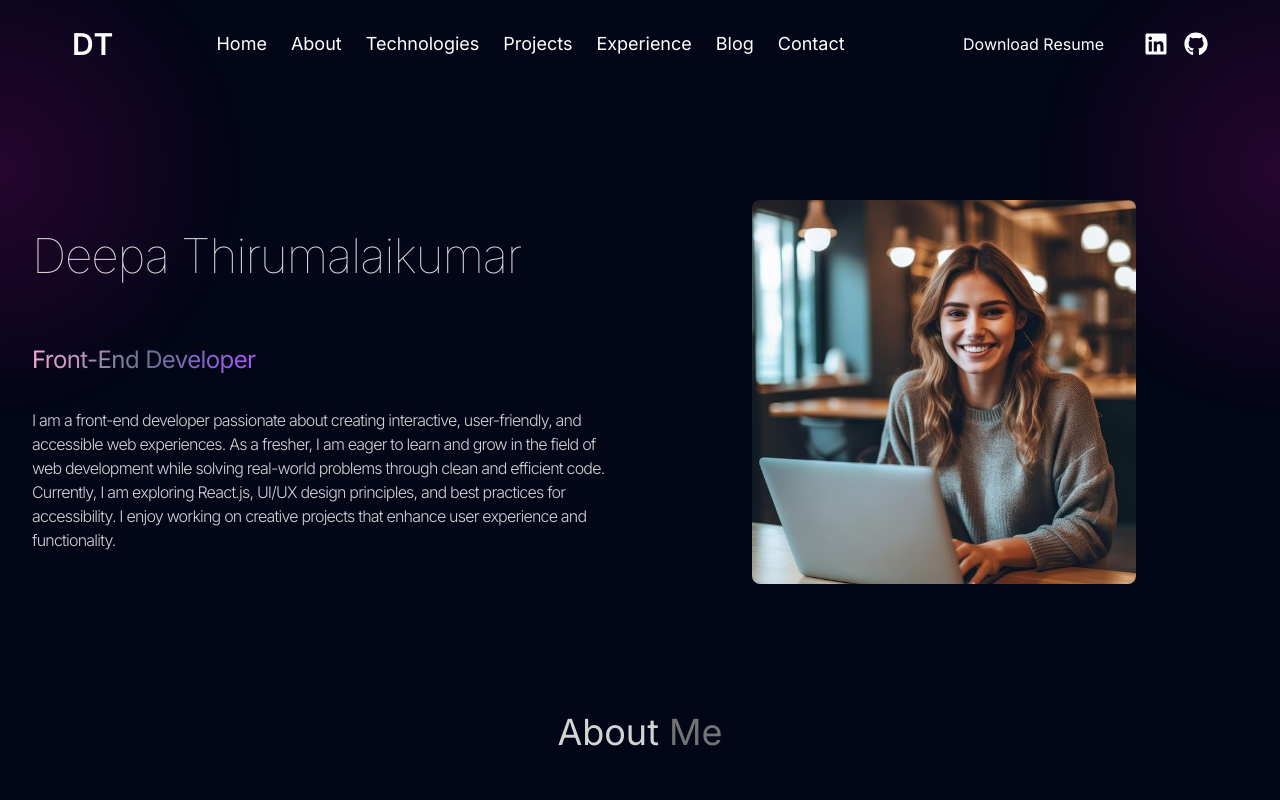
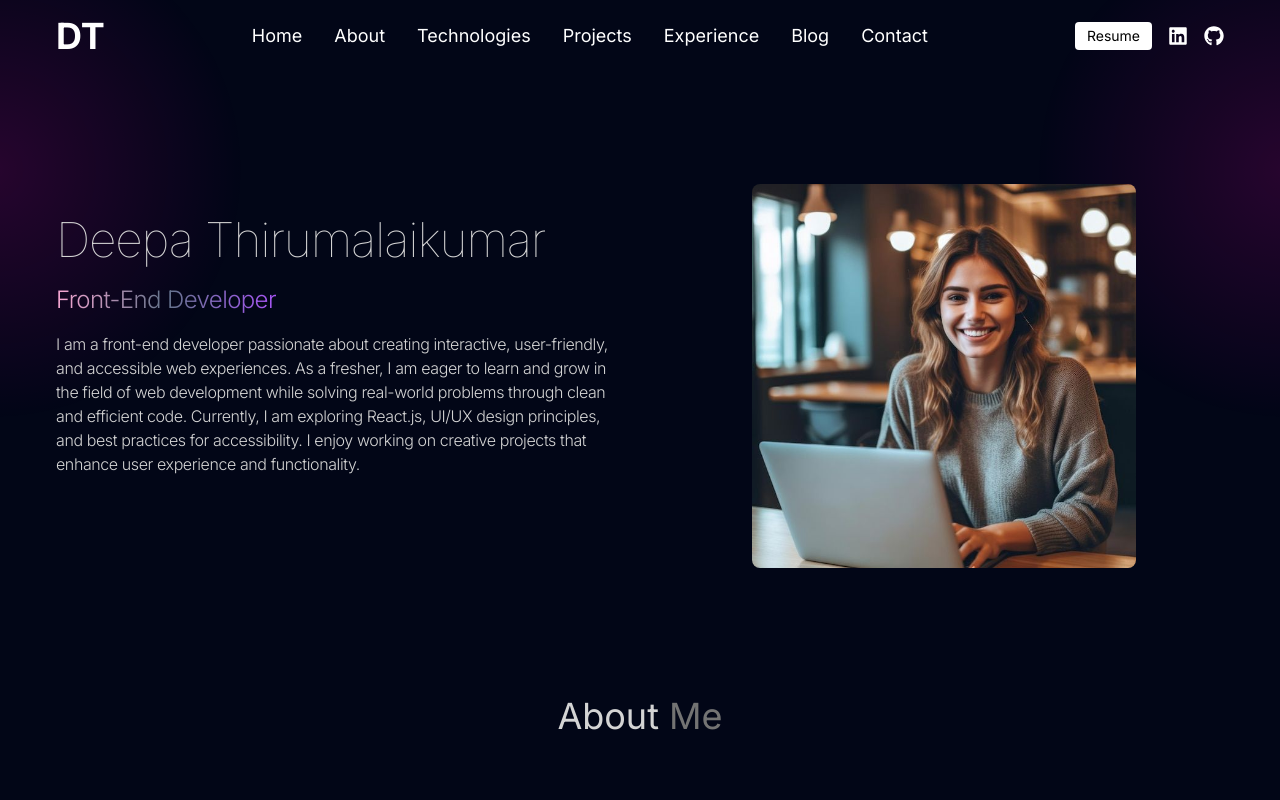
Before and after one commit to Deepa-Projectss/Portfolio, a React (Vite) app: page / in a window 1280 px wide. Shown: the top 800 px of the page. Built offline with nearby package versions, Linux system fonts and the light colour scheme.

Commit message:
changes updated

```diff
--- a/package.json
+++ b/package.json
@@ -1,4 +1,5 @@
 {
+  "homepage": "https://Deepa-Projectss.github.io/Portfolio",
   "name": "portfolio",
   "private": true,
   "version": "0.0.0",
@@ -7,7 +8,9 @@
     "dev": "vite",
     "build": "tsc -b && vite build",
     "lint": "eslint .",
-    "preview": "vite preview"
+    "preview": "vite preview",
+    "predeploy": "npm run build",
+    "deploy":"gh-pages -d build"
   },
   "dependencies": {
     "motion": "^12.6.2",
--- a/src/Component/Blog.tsx
+++ b/src/Component/Blog.tsx
@@ -159,7 +159,7 @@ export default function Blog() {
         whileInView={{ opacity: 1, y: 0 }}
         initial={{ opacity: 0, y: -100 }}
         transition={{ duration: 0.5 }}
-        className="my-10 text-center text-4xl">Blogs</motion.h1>
+        className="my-10 text-center text-4xl mb-28">Blogs</motion.h1>
       <div className="grid md:grid-cols-3 gap-6">
         {blogPosts.map((post) => (
           <motion.div
--- a/src/Component/Contact.tsx
+++ b/src/Component/Contact.tsx
@@ -9,30 +9,36 @@ export default function Contact() {
                 initial={{ opacity: 0, y: -100 }}
                 transition={{ duration: 0.5 }}
                 className="my-10 text-center text-4xl">Contact </motion.h1>
-            <div className="text-center tracking-tighter">
-                <motion.p
-                    whileInView={{ opacity: 1, x: 0 }}
-                    initial={{ opacity: 0, x: -100 }}
-                    transition={{ duration: 1 }}
-                    className="my-4">{CONTACT.address}</motion.p>
-                <motion.p
-                    whileInView={{ opacity: 1, x: 0 }}
-                    initial={{ opacity: 0, x: -100 }}
-                    transition={{ duration: 1 }}
-                    className="my-4">{CONTACT.phoneNo}</motion.p>
-                <motion.button
-                    whileInView={{ opacity: 1, x: 0 }}
-                    initial={{ opacity: 0, x: -100 }}
-                    transition={{ duration: 1 }}
+            <motion.div className="text-center tracking-tighter"
+                whileInView={{ opacity: 1, x: 0 }}
+                initial={{ opacity: 0, x: -100 }}
+                transition={{ duration: 1 }}>
+                <p
+                    className="my-4">{CONTACT.address}</p>
+                <p
+                    className="my-4">{CONTACT.phoneNo}</p>
+                <button
+
                     onClick={() => window.location.href = `mailto:${CONTACT.email}`}
-                    className="text-white bg-transparent cursor-pointer"
+                    className="text-white bg-transparent cursor-pointer underline"
                 >
                     {CONTACT.email}
-                </motion.button>
+                </button> <br />
+                <a
+                    href="/resume.pdf"
+                    download="Deepa_Resume.pdf"
+                    className="relative inline-block mt-4 text-base px-5 py-2 overflow-hidden b text-white transition-all duration-300 hover:text-black group"
+
+                >
+                    <span className="absolute inset-0 w-full h-0 rounded bg-white transition-all duration-300 ease-out group-hover:h-full group-hover:top-0 z-0"></span>
+                    <span className="relative z-10">Download Resume</span>
+                </a>
 
 
 
-            </div>
+
+
+            </motion.div>
         </div>
     )
 }
--- a/src/Component/Intro.tsx
+++ b/src/Component/Intro.tsx
@@ -13,40 +13,50 @@ const container = (delay: any) => ({
 
 export default function Intro() {
     return (
-        <div id="intro" className="border-b border-neutral-900 pb-4 lg:border-none">
+        <div id="intro" className="border-b border-neutral-900 pb-4 lg:mt-20 lg:border-none">
             <div className="flex flex-wrap">
-                <div className="w-full lg:w-1/2">
-                    <div className="flex flex-col items-center lg:items-start">
+                {/* Text Content */}
+                <div className="w-full lg:w-1/2 flex flex-col items-start text-left px-4 sm:px-6">
                     <motion.h1
                         variants={container(0)}
                         initial="hidden"
                         animate="visible"
-                            className="pb-16 text-5xl font-thin tracking-tight lg:mt-16 lg:text-5xl">
+                        className="text-3xl sm:text-4xl md:text-5xl font-thin tracking-tight mt-6 lg:mt-16 mb-1 lg:mb-5"
+                    >
                         Deepa Thirumalaikumar
                     </motion.h1>
+
                     <motion.span
                         variants={container(0.5)}
                         initial="hidden"
                         animate="visible"
-                        className="bg-gradient-to-r from-pink-300 via-slate-500 to-purple-500 bg-clip-text text-2xl tracking-tight text-transparent">Front-End Developer</motion.span>
+                        className="text-lg sm:text-xl md:text-2xl font-light tracking-tight bg-gradient-to-r from-pink-300 via-slate-500 to-purple-500 bg-clip-text text-transparent mb-4"
+                    >
+                        Front-End Developer
+                    </motion.span>
+
                     <motion.p
                         variants={container(1)}
                         initial="hidden"
                         animate="visible"
-                        className="my-2 max-w-xl py-6 font-light tracking-tighter">{INTRO_CONTENT}</motion.p>
+                        className="text-base sm:text-base lg:text-base font-light leading-relaxed tracking-tight max-w-full"
+                    >
+                        {INTRO_CONTENT}
+                    </motion.p>
                 </div>
-                </div>
-                <div className="w-full lg:w-1/2 lg:p-8" >
-                    <div className="flex justify-center">
+
+                {/* Image */}
+                <div className="w-full lg:w-1/2 flex justify-center mt-8 lg:mt-0 lg:p-8">
                     <motion.img
-                        initial={{x:100,opacity:0}}
-                        animate={{x:0,opacity:1}}
-                        transition={{duration:1,delay:1.2}}
-                        src={introPic} alt="" className="w-full max-w-sm object-cover rounded-lg" />
+                        initial={{ x: 100, opacity: 0 }}
+                        animate={{ x: 0, opacity: 1 }}
+                        transition={{ duration: 1, delay: 1.2 }}
+                        src={introPic}
+                        alt=""
+                        className="w-full max-w-sm object-cover rounded-lg"
+                    />
                 </div>
             </div>
         </div>
-
-        </div>
     )
 }
--- a/src/Component/Navbar.tsx
+++ b/src/Component/Navbar.tsx
@@ -1,82 +1,88 @@
-import { FaLinkedin, FaGithub, } from "react-icons/fa";
+import { useState } from "react";
+import { FaBars, FaTimes, FaLinkedin, FaGithub } from "react-icons/fa";
 
 export default function Navbar() {
-    // Scroll to section when clicked
+    const [menuOpen, setMenuOpen] = useState(false);
+
     const scrollToSection = (id: string) => {
         const element = document.getElementById(id);
         if (element) {
             element.scrollIntoView({ behavior: "smooth" });
+            setMenuOpen(false);
         }
     };
 
     return (
-        <nav className="w-full mb-20 flex items-center justify-between py-6  px-10">
-            <p className="text-3xl font-semibold tracking-wide text-white">DT</p>
-            {/* Navigation Links */}
-            <div className="flex space-x-6 text-white text-lg">
-                <p onClick={() => scrollToSection("intro")} className="cursor-pointer hover:text-blue-400">
-                    Home
+        <nav className="w-full py-4 px-6 flex items-center justify-between text-white z-50 relative">
+            {/* Logo */}
+            <p className="text-4xl font-bold">DT</p>
+
+            {/* Menu links for large screens */}
+            <div className="hidden lg:flex items-center gap-8 text-lg">
+                {["Home", "About", "Technologies", "Projects", "Experience", "Blog", "Contact"].map((id) => (
+                    <p
+                        key={id}
+                        onClick={() => scrollToSection(id)}
+                        className="cursor-pointer hover:text-blue-400 capitalize"
+                    >
+                        {id}
                     </p>
-                <p onClick={() => scrollToSection("about")} className="cursor-pointer hover:text-blue-400">
-                    About
-                </p>
-                <p onClick={() => scrollToSection("technologies")} className="cursor-pointer hover:text-blue-400">
-                    Technologies
-                </p>
-                <p onClick={() => scrollToSection("projects")} className="cursor-pointer hover:text-blue-400">
-                    Projects
-                </p>
-                <p onClick={() => scrollToSection("experience")} className="cursor-pointer hover:text-blue-400">
-                    Experience
-                </p>
-                <p onClick={() => scrollToSection("blog")} className="cursor-pointer hover:text-blue-400">
-                    Blog
-                </p>
-                <p onClick={() => scrollToSection("contact")} className="cursor-pointer hover:text-blue-400">
-                    Contact
-                </p>
+                ))}
             </div>
 
-            {/* Social Media Icons */}
-            <div className="flex items-center gap-6">
+            {/* Right section: resume + social + hamburger */}
+            <div className="flex items-center gap-4">
                 {/* Resume Button */}
                 <a
                     href="/resume.pdf"
                     download="Deepa_Resume.pdf"
-                    className="relative inline-block px-4 py-2 rounded-lg bg-bl overflow-hidden group"
+                    className="inline-block text-sm px-3 py-1 rounded bg-white text-black hover:bg-gray-200 transition"
+
                 >
-                    {/* Background Slide Layer */}
-                    <span className="absolute inset-0 bg-white translate-y-full transition-transform duration-300 ease-in-out group-hover:translate-y-0 rounded-lg"></span>
-
-                    {/* Text Layer */}
-                    <span className="relative z-10 text-white group-hover:text-black transition-colors duration-300">
-                        Download Resume
-                    </span>
+                    Resume
                 </a>
 
-
-
                 {/* Social Icons */}
-                <div className="flex items-center gap-4 text-2xl text-white">
                 <a
                     href="https://www.linkedin.com/in/deepa-kumar-3b990a237"
                     target="_blank"
                     rel="noopener noreferrer"
-                        className="hover:text-blue-500"
+                    className="text-xl hover:text-blue-400"
                 >
-                        <FaLinkedin className="cursor-pointer" />
+                    <FaLinkedin />
                 </a>
                 <a
                     href="https://github.com/Deepa-Projectss"
                     target="_blank"
                     rel="noopener noreferrer"
-                        className="hover:text-gray-400"
+                    className="text-xl hover:text-gray-300"
                 >
-                        <FaGithub className="cursor-pointer" />
+                    <FaGithub />
                 </a>
 
+                {/* Hamburger for small screens */}
+                <button
+                    className="text-2xl lg:hidden"
+                    onClick={() => setMenuOpen(!menuOpen)}
+                >
+                    {menuOpen ? <FaTimes /> : <FaBars />}
+                </button>
             </div>
+
+            {/* Mobile dropdown menu */}
+            {menuOpen && (
+                <div className="absolute top-full left-0 w-full bg-black/80 text-white flex flex-col items-center gap-4 py-4 lg:hidden z-40 backdrop-blur-sm">
+                    {["Home", "About", "Technologies", "Projects", "Experience", "Blog", "Contact"].map((id) => (
+                        <p
+                            key={id}
+                            onClick={() => scrollToSection(id)}
+                            className="cursor-pointer hover:text-blue-400 capitalize"
+                        >
+                            {id}
+                        </p>
+                    ))}
                 </div>
+            )}
         </nav>
     );
 }
```
Also changed, not shown: src/Component/About.tsx (+13 -9 lines). Lines whose indentation alone changed are shown as unchanged.
